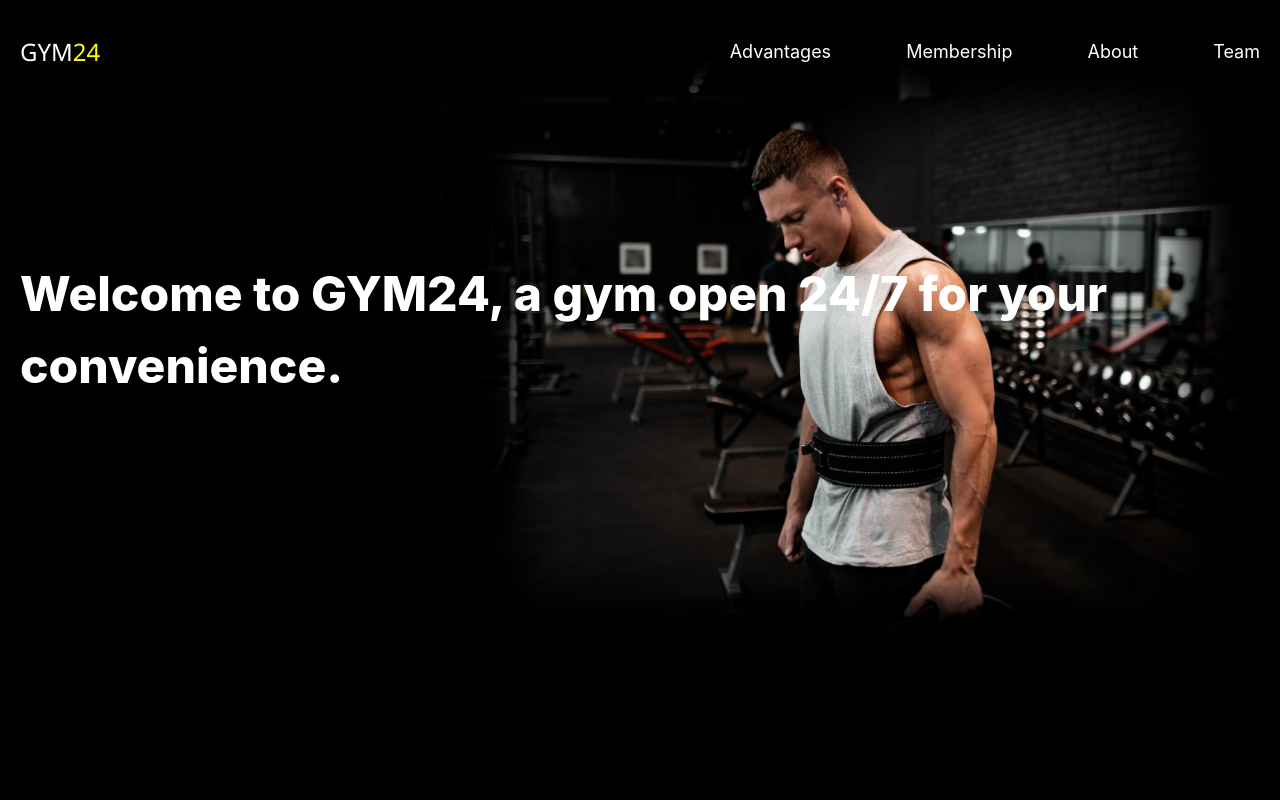
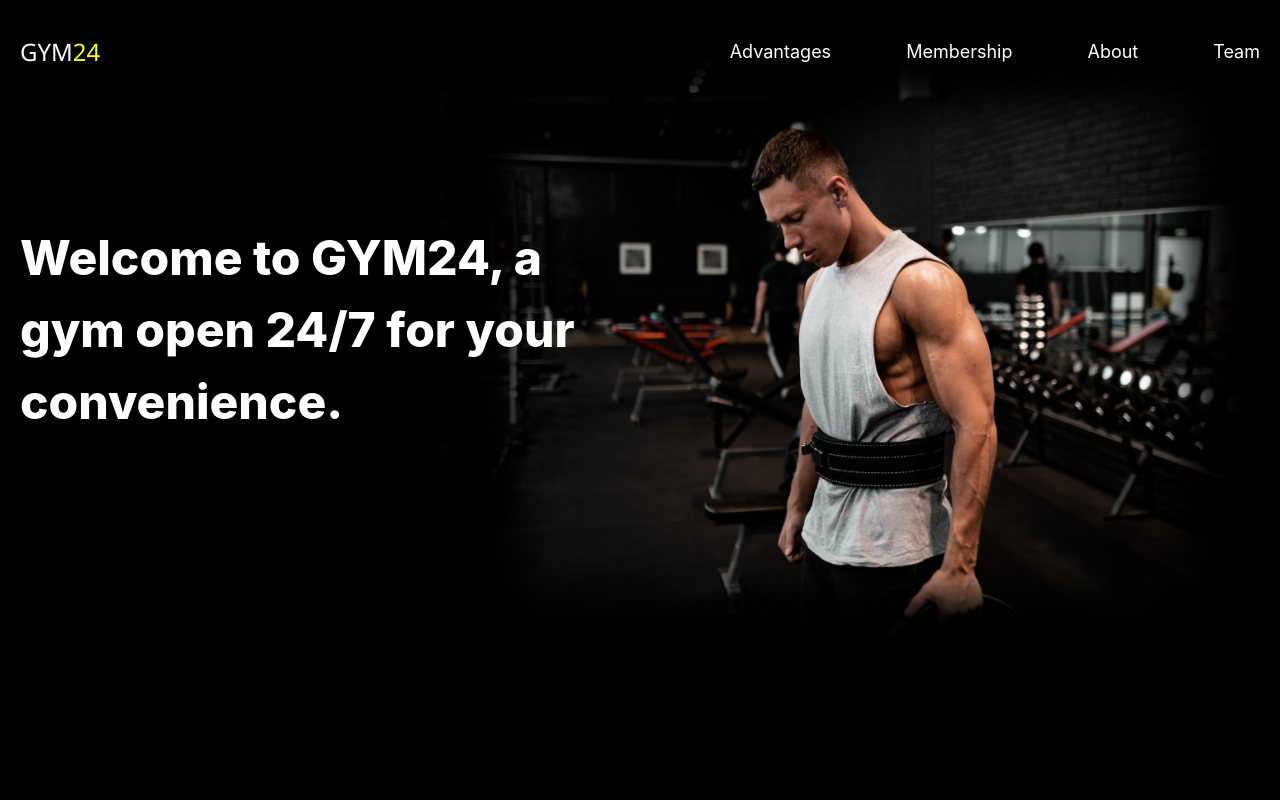
Before and after one commit to romanazimov/gym-app, a React (Vite) app: page / in a window 1280 px wide. Shown: the top 800 px of the page. Built offline with nearby package versions, Linux system fonts and the light colour scheme.

Commit message:
Adjusted title width on home

```diff
--- a/src/sections/Home.scss
+++ b/src/sections/Home.scss
@@ -19,7 +19,7 @@
         display: flex;
         justify-content: left;
         align-items: center;
-        max-width: 1280px;
+        max-width: 600px;
         width: 100%;
         text-align: right;
         z-index: 100;
```
